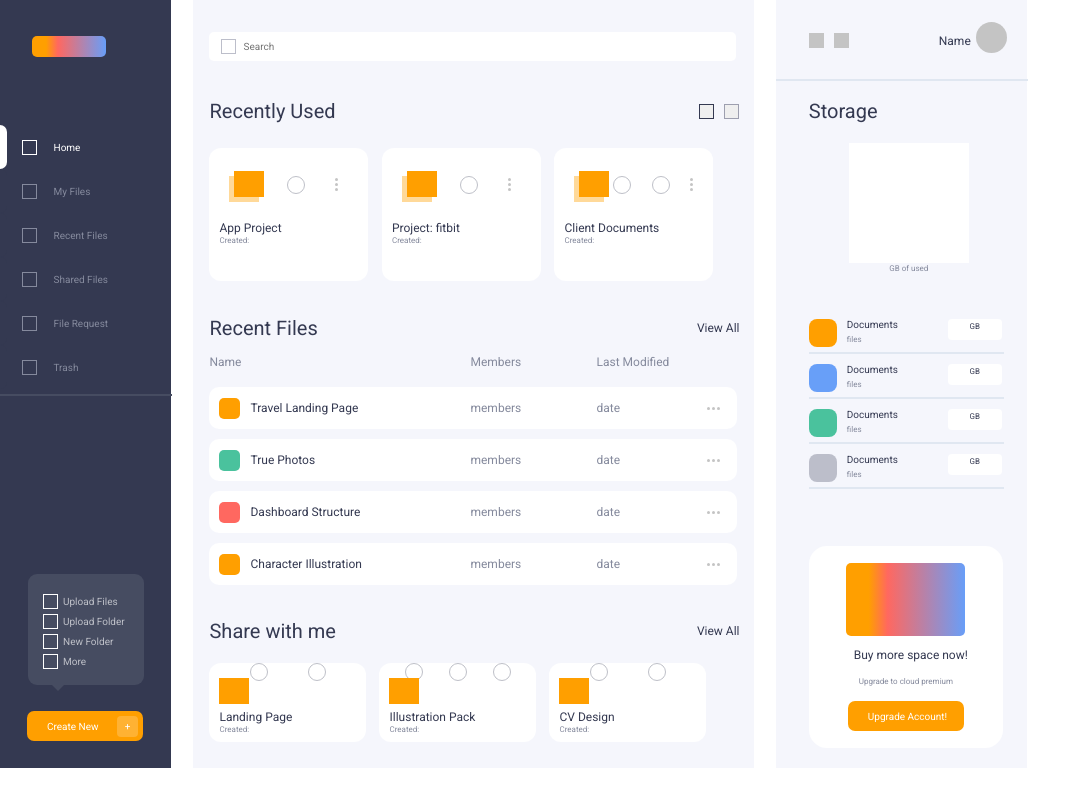
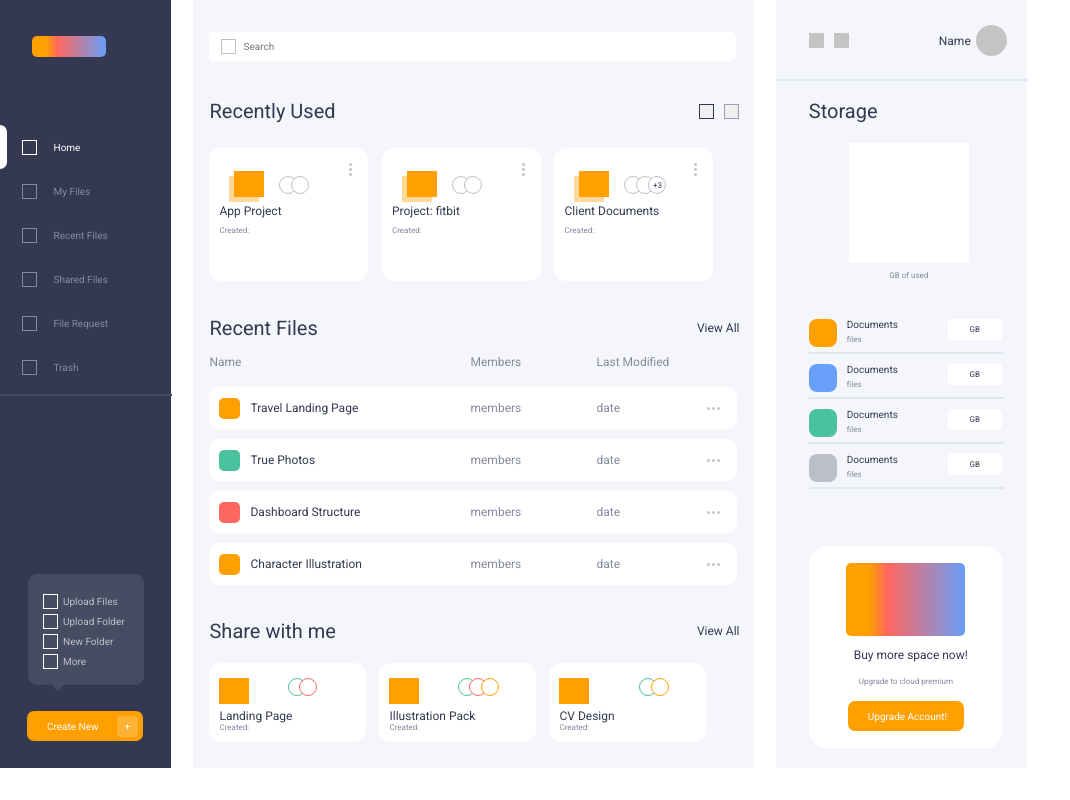
Before and after one commit to michellepineda90/react-week2-styling-challenge, a React (Create React App) app: page / in a window 1280 px wide. Shown: the whole page, without its empty margins (0-1070 px from the left). Built offline with nearby package versions, Linux system fonts and the light colour scheme.

Commit message:
chore: add HTML and CSS for components UI

```diff
--- a/src/components/App.css
+++ b/src/components/App.css
@@ -19,9 +19,15 @@ html {
   --line-color: #E0E7F1;
   --light-gray: #C4C4C4;
   --background-gray: #F5F6FC;
+  --profile-pic-gray: #BEC0C8;
+  --button-gray: #9D9FAF;
+  --off-gray: #BCBECA;
   --white:#FFFFFF;
   --orange: #FF9F00;
   --light-orange: #FFD999;
+  --aqua: #4AC29D;
+  --magenta: #FF6860;
+  --blue: #689FF8;
 }
 
 .App {
@@ -53,7 +59,7 @@ html {
 .btn {
   height: 15px;
   width: 15px;
-  border: 1px solid #9D9FAF;
+  border: 1px solid var(--button-gray);
 }
 
 .btns {
@@ -77,31 +83,31 @@ html {
 .circle {
   width: 18px;
   height: 18px;
-  border: 1px solid #BEC0C8;
+  border: 1px solid var(--profile-pic-gray);
   border-radius: 50%;
   background-color: var(--white);
 }
 
 .orange {
-  background-color: #FF9F00;
+  background-color: var(--orange);
 }
 
 .aqua {
-  background-color: #4AC29D;
+  background-color: var(--aqua);
 }
 
 .magenta {
-  background-color: #FF6860;
+  background-color: var(--magenta);
 }
 
 .lightOrange {
-  background-color: #FFD999;
+  background-color: var(--light-orange);
 }
 
 .blue {
-  background-color: #689FF8;
+  background-color: var(--blue);
 }
 
 .gray {
-  background-color: #BCBECA;
+  background-color: var(--off-gray);
 }
--- a/src/components/Main.css
+++ b/src/components/Main.css
@@ -1,6 +1,6 @@
 .main {
     margin-left: 22px;
-    background-color: #F5F6FC;
+    background-color: var(--background-gray);
     display: flex;
     flex-direction: column;
     position: relative;
@@ -21,15 +21,15 @@
 }
 
 .searchBtn {
-    border-color: #BCBECA;
+    border-color: var(--off-gray);
     background-color: var(--white);
     margin-left: 12px;
 }
 
 .searchInput {
-    font-family: 'Roboto', sans-serif;
+    font-family: var(--font);
     font-size: 10px;
-    color: #BCBECA;
+    color: var(--off-gray);
     border: none;
     background-color: var(--white);
     margin-left: 5px;
@@ -88,12 +88,8 @@
 .cardDetails {
     display: flex;
     flex-direction: column;
-    justify-content: space-between;
     padding-left: 10px;
-}
-
-.detailFont {
-    margin-top: 1px;
+    padding-bottom: 10px;
 }
 
 .square {
@@ -117,6 +113,35 @@
     background-color: var(--orange);
 }
 
+.withText {
+    display: flex;
+    align-items: center;
+    justify-content: center;
+}
+
+.floor {
+    position: absolute;
+    z-index: 1;
+    left: 70px;
+}
+
+.middle {
+    position: absolute;
+    z-index: 2;
+    left: 82px;
+}
+
+.ceil {
+    position: absolute;
+    z-index: 3;
+    left: 94px;
+}
+
+.plusFiles {
+    font-size: var(--detail-font);
+    color: var(--black-text);
+}
+
 .ellipsis {
     height: 13px;
     display: flex;
@@ -129,6 +154,12 @@
   width: 3px;
   border-radius: 50%;
   background-color: var(--light-gray);
+}
+
+.vertical {
+    position: absolute;
+    top: 15px;
+    right: 16px;
 }
 
 .rcntFiles {
@@ -208,7 +239,7 @@
 }
 
 .isActive {
-    border-color: #343951;
+    border-color: var(--black-text);
 }
 
 .shareWithMe {
@@ -242,3 +273,39 @@
 .noMargin {
     margin: 0;
 }
+
+.aquaBorder {
+    border: 1px solid var(--aqua);
+}
+
+.magentaBorder {
+    border: 1px solid var(--magenta);
+}
+
+.orangeBorder {
+    border: 1px solid var(--orange);
+}
+
+.circles {
+    display: flex;
+}
+
+.one {
+    position: absolute;
+    z-index: 1;
+    top: 15px;
+}
+
+.two {
+    position: absolute;
+    z-index: 2;
+    top: 15px;
+    left: 90px;
+}
+
+.three {
+    position: absolute;
+    z-index: 3;
+    top: 15px;
+    left: 102px;
+}
--- a/src/components/Main.tsx
+++ b/src/components/Main.tsx
@@ -26,8 +26,10 @@ function Main() {
                                 <div className='square bottom'></div>
                                 <div className='square superposed'></div>
                             </div>
-                            <div className='circle'></div>
-                            <div className='circle'></div>
+                            <div className='circles'>
+                                <div className='circle floor'></div>
+                                <div className='circle middle'></div>
+                            </div>
                             <div className='ellipsis vertical'>
                                 <div className='dot'></div>
                                 <div className='dot'></div>
@@ -45,8 +47,10 @@ function Main() {
                                 <div className='square bottom'></div>
                                 <div className='square superposed'></div>
                             </div>
-                            <div className='circle'></div>
-                            <div className='circle'></div>
+                            <div className='circles'>
+                                <div className='circle floor'></div>
+                                <div className='circle middle'></div>
+                            </div>
                             <div className='ellipsis vertical'>
                                 <div className='dot'></div>
                                 <div className='dot'></div>
@@ -64,9 +68,13 @@ function Main() {
                                 <div className='square bottom'></div>
                                 <div className='square superposed'></div>
                             </div>
-                            <div className='circle'></div>
-                            <div className='circle'></div>
-                            <div className='circle'></div>
+                            <div className='circles'>
+                                <div className='circle floor'></div>
+                                <div className='circle middle'></div>
+                                <div className='circle withText ceil'>
+                                    <p className='plusFiles'>+3</p>
+                                </div>
+                            </div>
                             <div className='ellipsis vertical'>
                                 <div className='dot'></div>
                                 <div className='dot'></div>
@@ -150,35 +158,41 @@ function Main() {
                     <div className='shareCard'>
                         <div className='cardIcons'>
                             <div className='square orange share'></div>
-                            <div className='circle'></div>
-                            <div className='circle'></div>
+                            <div className='circles'>
+                                <div className='circle aquaBorder one'></div>
+                                <div className='circle magentaBorder two'></div>
+                            </div>
                         </div>
                         <div className='cardDetails'>
                             <p className='regularTxt noMargin'>Landing Page</p>
-                            <p className='detailFont'>Created:</p>
+                            <p className='detailFont noMargin'>Created:</p>
                         </div>
                     </div>
                     <div className='shareCard'>
                         <div className='cardIcons'>
                             <div className='square orange share'></div>
-                            <div className='circle'></div>
-                            <div className='circle'></div>
-                            <div className='circle'></div>
+                            <div className='circles'>
+                                <div className='circle aquaBorder one'></div>
+                                <div className='circle magentaBorder two'></div>
+                                <div className='circle orangeBorder three'></div>
+                            </div>
                         </div>
                         <div className='cardDetails'>
                             <p className='regularTxt noMargin'>Illustration Pack</p>
-                            <p className='detailFont'>Created:</p>
+                            <p className='detailFont noMargin'>Created:</p>
                         </div>
                     </div>
                     <div className='shareCard'>
                         <div className='cardIcons'>
-                            <div className='square orange share'></div>
-                            <div className='circle'></div>
-                            <div className='circle'></div>
+                            <div className='circles'>
+                                <div className='square orange share one'></div>
+                                <div className='circle aquaBorder two'></div>
+                                <div className='circle orangeBorder three'></div>
+                            </div>
                         </div>
                         <div className='cardDetails'>
                             <p className='regularTxt noMargin'>CV Design</p>
-                            <p className='detailFont'>Created:</p>
+                            <p className='detailFont noMargin'>Created:</p>
                         </div>
                     </div>
                 </div>
--- a/src/components/Panel.css
+++ b/src/components/Panel.css
@@ -26,6 +26,7 @@
 
 .name {
     display: flex;
+    align-items: center;
     position: absolute;
     left: 130px;
 }
```
